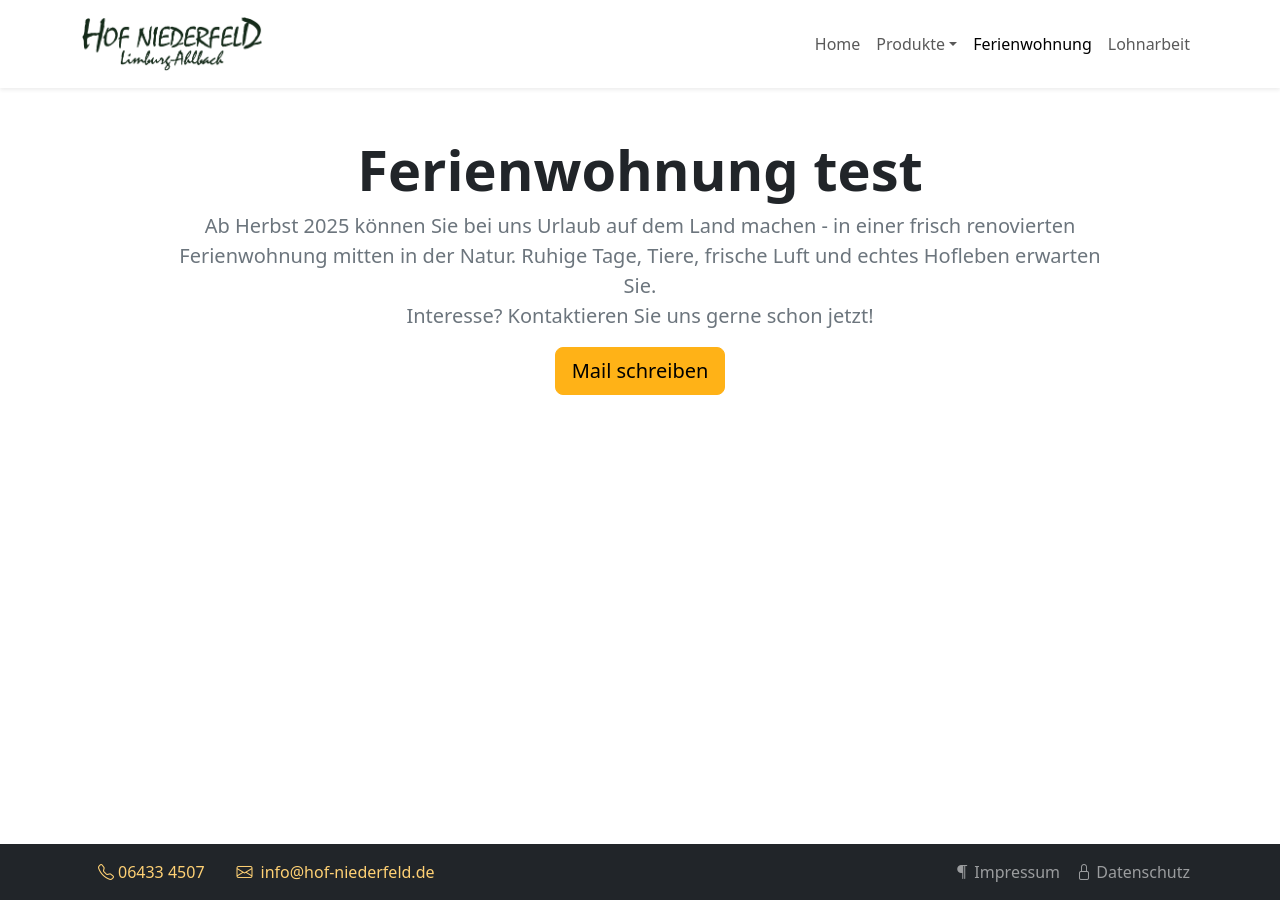
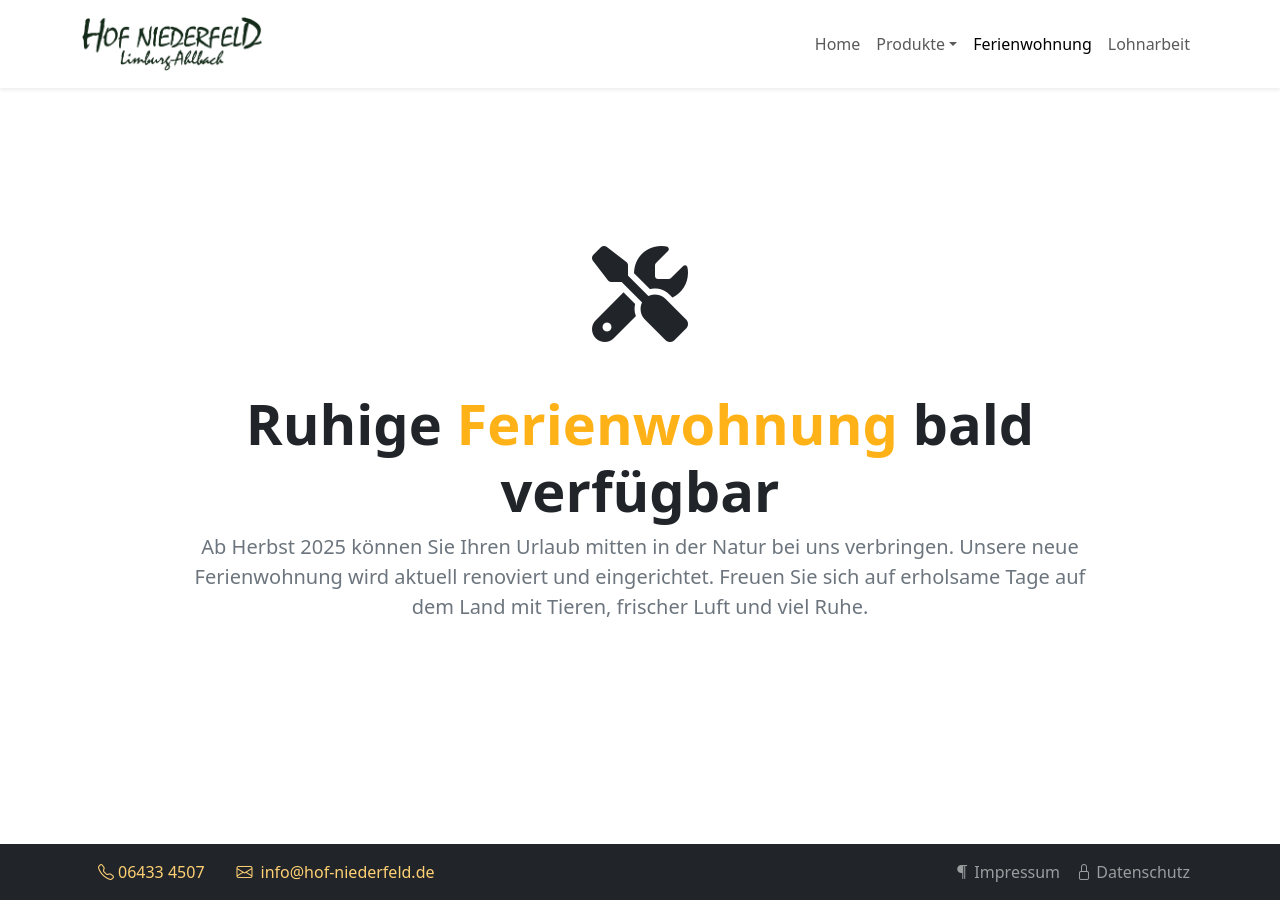
Before and after one commit to hof-niederfeld/hof-niederfeld.github.io, a Jekyll site: the page built from pages/ferienwohnung.html, in a window 1280 px wide. Built offline with Jekyll 4.4.1, drawn with Linux system fonts in a browser that asks for light colours; nearby versions of some CDN libraries.

Commit message:
improve ferienwohnung page

```diff
--- a/_data/ferienwohnung.yml
+++ b/_data/ferienwohnung.yml
@@ -1,8 +1,3 @@
 hero:
-  title: "Ferienwohnung test"
-  subtitle: "Ab Herbst 2025 können Sie bei uns Urlaub auf dem Land machen - in einer frisch renovierten Ferienwohnung mitten in der Natur. Ruhige Tage, Tiere, frische Luft und echtes Hofleben erwarten Sie.<br>Interesse? Kontaktieren Sie uns gerne schon jetzt!"
-  buttons:
-    - text: "Mail schreiben"
-      href: "mailto:{{site.mail}}"
-  image-path: "assets/images/stall.jpg"
-  image-alt: "Hühnerstall"
+  title: "Ruhige <span class='text-primary'>Ferienwohnung </span> bald verfügbar"
+  subtitle: "Ab Herbst 2025 können Sie Ihren Urlaub mitten in der Natur bei uns verbringen. Unsere neue Ferienwohnung wird aktuell renoviert und eingerichtet. Freuen Sie sich auf erholsame Tage auf dem Land mit Tieren, frischer Luft und viel Ruhe."
--- a/_layouts/default.html
+++ b/_layouts/default.html
@@ -15,6 +15,9 @@
     <link rel="stylesheet" href="{{ '/assets/css/style.css' | relative_url }}">
     <link rel="stylesheet" href="https://cdn.jsdelivr.net/npm/bootstrap-icons@1.11.3/font/bootstrap-icons.min.css">
     <link rel="stylesheet" href="{{ '/assets/css/leaflet.css' | relative_url }}">
+
+    <!-- ! temporary ! -->
+    <script src="https://kit.fontawesome.com/420ef21261.js" crossorigin="anonymous"></script>
 
 </head>
 
--- a/pages/ferienwohnung.html
+++ b/pages/ferienwohnung.html
@@ -4,7 +4,10 @@ title: Ferienwohnung
 permalink: /ferienwohnung/
 ---
 
-{% include hero.html hero=site.data.ferienwohnung.hero %}
+<div class="container h-100 d-flex flex-column justify-content-center align-items-center">
+    <i class="fa-solid fa-screwdriver-wrench" style="font-size: 6rem;"></i>
+    {% include hero.html hero=site.data.ferienwohnung.hero %}
+</div>
 
 <!--
 <div class="container py-5">
```
